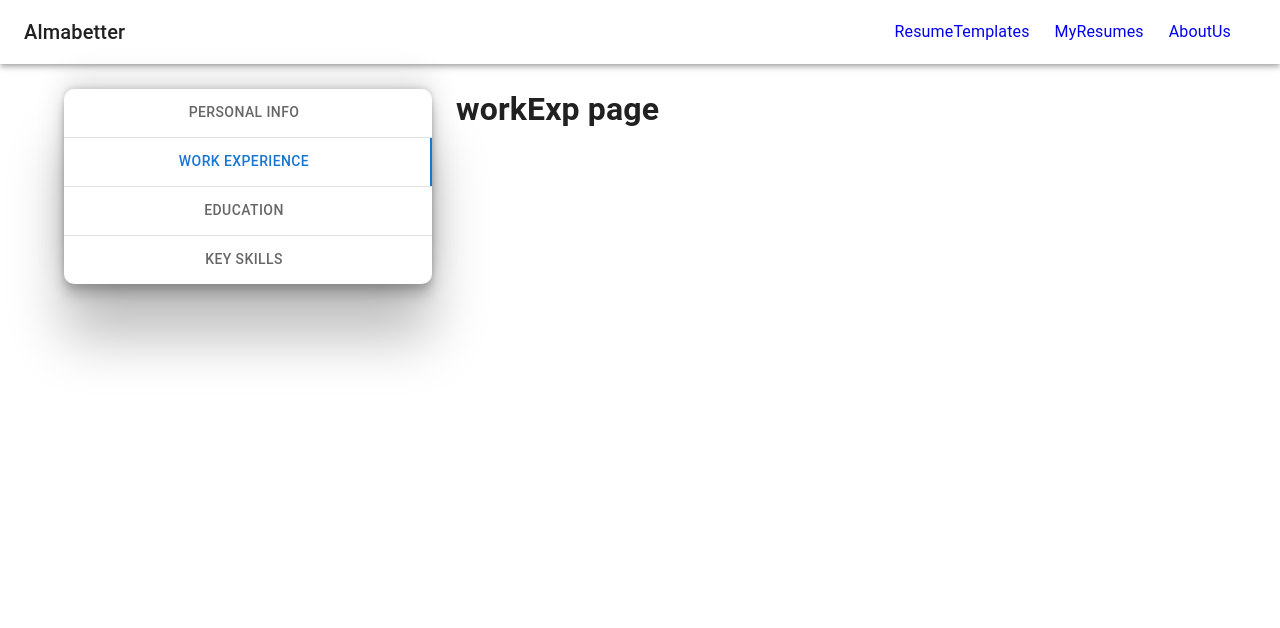
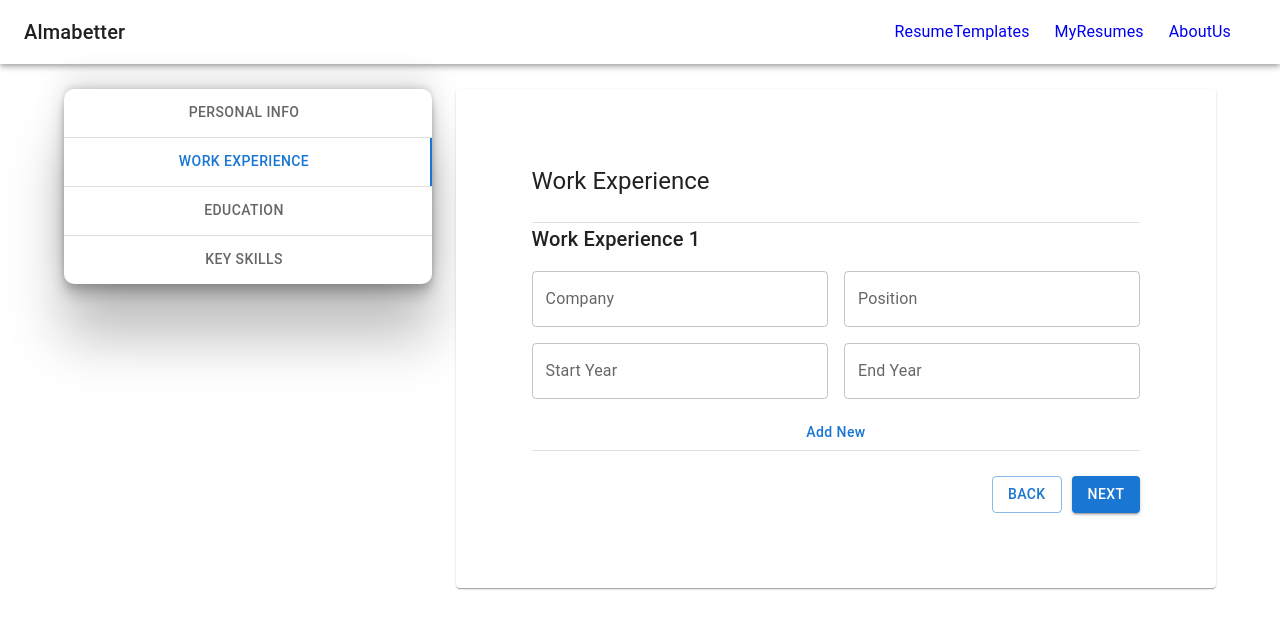
Before and after one commit to anil639/resume_builder, a React (Create React App) app: page /DetailsFillng in a window 1280 px wide. Both pictures are taken after a click on the tab "WORK EXPERIENCE". Shown: the top 628 px of the page. Built offline with nearby package versions, Linux system fonts and the light colour scheme.

Commit message:
work experience page updated.

```diff
--- a/src/Components/DetailsOfUser/WorkExperienceDetails.js
+++ b/src/Components/DetailsOfUser/WorkExperienceDetails.js
@@ -1,9 +1,128 @@
 import React from "react";
+import { useForm, Controller, useFieldArray } from "react-hook-form";
+import {
+  Paper,
+  Typography,
+  Divider,
+  Grid,
+  TextField,
+  Button,
+} from "@mui/material";
+const WorkExperienceDetails = () => {
+  // Initialize the form using useForm hook from react-hook-form
+  const { control, handleSubmit, register } = useForm({
+    defaultValues: {
+      works: [{ company: "", position: "", startYear: "", endYear: "" }],
+    },
+  });
 
-const WorkExperienceDetails = () => {
+  const { fields, append, remove } = useFieldArray({
+    control,
+    name: "works",
+  });
+
+  const onSubmit = (data) => {
+    console.log(data);
+  };
+
   return (
     <div>
-      <h1>workExp page</h1>
+      <form onSubmit={handleSubmit(onSubmit)}>
+        <Paper
+          sx={{
+            width: "100%",
+            height: "100%",
+            padding: "20mm",
+            display: "flex",
+            alignItems: "center",
+            justifyContent: "center",
+            marginTop: "25px",
+          }}
+        >
+          <Grid container>
+            <Grid item xs={12}>
+              <Typography variant="h5" marginBottom="25px">
+                Work Experience
+              </Typography>
+              <Divider />
+            </Grid>
+            {fields.map((work, index) => (
+              <Grid container spacing={2} key={work.id}>
+                <Grid item xs={12}>
+                  <Typography variant="h6">
+                    Work Experience {index + 1}
+                  </Typography>
+                </Grid>
+                <Grid item xs={6}>
+                  <TextField
+                    label="Company"
+                    variant="outlined"
+                    {...register(`works.${index}.company`)}
+                    fullWidth
+                  />
+                </Grid>
+                <Grid item xs={6}>
+                  <TextField
+                    label="Position"
+                    variant="outlined"
+                    {...register(`works.${index}.position`)}
+                    fullWidth
+                  />
+                </Grid>
+                <Grid item xs={6}>
+                  <TextField
+                    label="Start Year"
+                    variant="outlined"
+                    type="number"
+                    {...register(`works.${index}.startYear`)}
+                    fullWidth
+                  />
+                </Grid>
+                <Grid item xs={6}>
+                  <TextField
+                    label="End Year"
+                    variant="outlined"
+                    type="number"
+                    {...register(`works.${index}.endYear`)}
+                    fullWidth
+                  />
+                </Grid>
+              </Grid>
+            ))}
+            <Button
+              onClick={() =>
+                append({
+                  company: "",
+                  position: "",
+                  startYear: "",
+                  endYear: "",
+                })
+              }
+              variant="text"
+              color="primary"
+              sx={{
+                textTransform: "capitalize",
+                marginLeft: "Auto",
+                marginRight: "auto",
+                marginTop: "15px",
+              }}
+            >
+              Add New
+            </Button>
+            <Divider style={{ width: "100%" }} />
+            <div style={{ marginTop: "25px", marginLeft: "auto" }}>
+              <Grid item xs={12}>
+                <Button variant="outlined" sx={{ marginRight: "10px" }}>
+                  Back
+                </Button>
+                <Button type="submit" variant="contained" color="primary">
+                  Next
+                </Button>
+              </Grid>
+            </div>
+          </Grid>
+        </Paper>
+      </form>
     </div>
   );
 };
```
